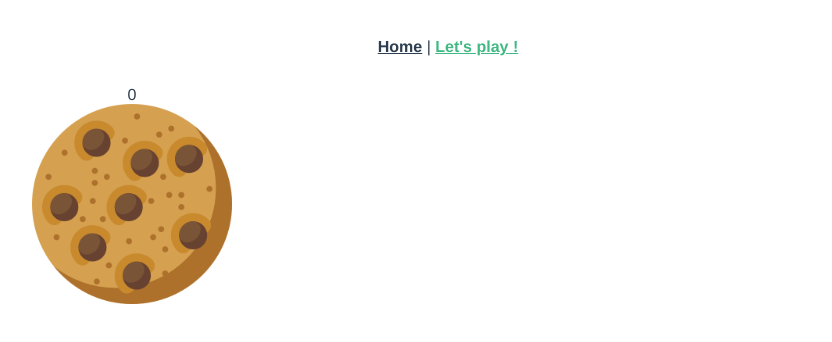
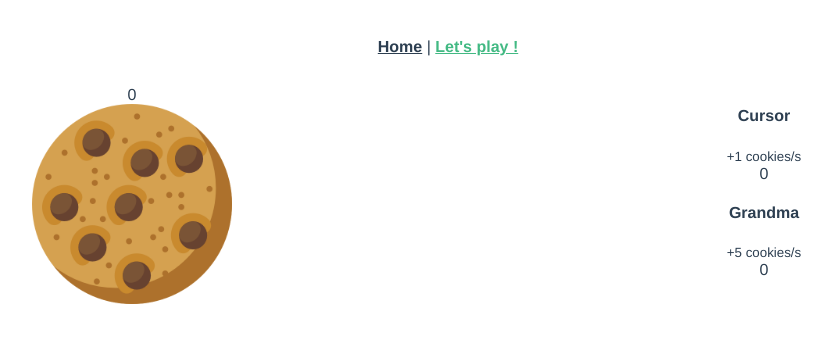
Before and after one commit to arthurleroux/cookie-clicker-leroux, a Vue app: page /#/game in a window 1280 px wide. Shown: the top 342 px of the page, without its empty margins (192-1024 px from the left). Built offline with nearby package versions, Linux system fonts and the light colour scheme.

Commit message:
Affichage des éléments du shop

```diff
--- /dev/null
+++ b/src/assets/js/products.js
@@ -0,0 +1,18 @@
+const products = [
+    {
+        id: 1,
+        name: 'Cursor',
+        price: 30,
+        cookiePerSeconds: 1,
+        purchased: 0
+    },
+    {
+        id: 2,
+        name: 'Grandma',
+        price: 100,
+        cookiePerSeconds: 5,
+        purchased: 0
+    }
+]
+
+export default products
--- a/src/components/Shop.vue
+++ b/src/components/Shop.vue
@@ -1,24 +1,19 @@
 <template>
-    <div class="shop-container">
-
+    <div class="store" >
+        <div class="desc">
+            <h4>{{ product.name }}</h4>
+            <small>+{{ product.cookiePerSeconds.toLocaleString('fr-FR', { maximumFractionDigits: 2 }) }} cookies/s</small>
+        </div>
+        <div class="count" ref="count">
+            <span>{{ product.purchased }}</span>
+        </div>
     </div>
 </template>
 
 <script>
+    import Vuex from 'vuex'
 
     export default {
-        methods: {
-
-        },
-        computed: {
-
-        }
+        props: ['product']
     }
-
 </script>
-
-<style>
-    .shop-container {
-        width: 50%;
-    }
-</style>
--- /dev/null
+++ b/src/components/ShopSection.vue
@@ -0,0 +1,30 @@
+<template>
+    <section class="shop-container">
+        <div class="shop-list">
+            <shop v-for="product in products" :product="product" :key="product.name" />
+        </div>
+    </section>
+</template>
+
+<script>
+
+    import Shop from '@/components/Shop'
+
+    export default {
+        components: {
+            Shop
+        },
+        computed: {
+            products: function () {
+                return this.$store ? this.$store.state.products : null
+            }
+        }
+    }
+
+</script>
+
+<style>
+    .shop-container {
+        width: 50%;
+    }
+</style>
--- a/src/store.js
+++ b/src/store.js
@@ -3,22 +3,7 @@ import Vuex from 'vuex'
 
 Vue.use(Vuex)
 
-const products = [
-    {
-        id: 1,
-        name: 'Cursor',
-        price: 30,
-        cookiePerSeconds: 1,
-        purchased: 0
-    },
-    {
-        id: 2,
-        name: 'Grandma',
-        price: 100,
-        cookiePerSeconds: 5,
-        purchased: 0
-    }
-]
+import products from '@/assets/js/products'
 
 export default new Vuex.Store({
     state: {
--- a/src/views/Game.vue
+++ b/src/views/Game.vue
@@ -1,19 +1,27 @@
 <template>
   <div id="game-container">
-    <Cookie />
+    <CookieSection />
+    <ShopSection />
   </div>
 </template>
 
 <script>
 
-  import Cookie from '@/components/Cookie.vue'
-  import Shop from '@/components/Shop.vue'
+  import CookieSection from '@/components/CookieSection.vue'
+  import ShopSection from '@/components/ShopSection.vue'
 
   export default {
       components: {
-          Cookie,
-          Shop
+          CookieSection,
+          ShopSection
       }
   }
 
 </script>
+
+<style>
+    #game-container {
+        display: flex;
+        flex-direction: row;
+    }
+</style>
```
Also changed, not shown: src/components/CookieSection.vue (renamed from src/components/Cookie.vue).
